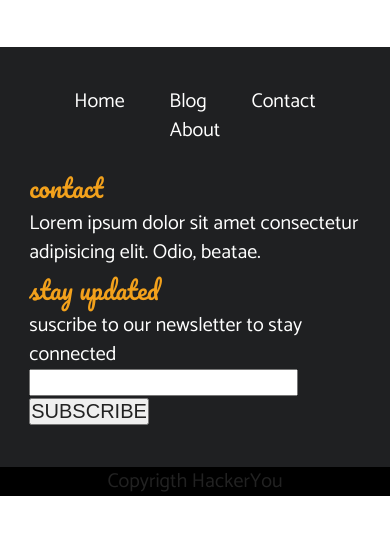
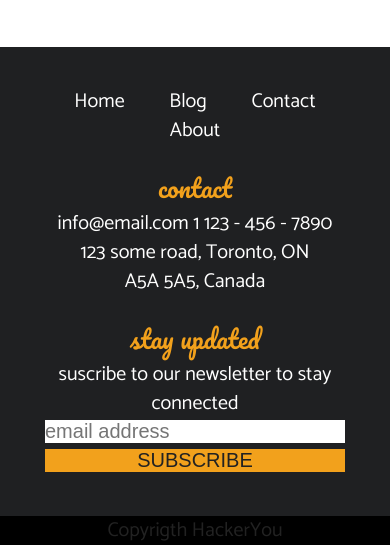
Before and after one commit to Mahsa-ash/mahsa-ashtari-project-one, a plain HTML site: page index.html in a window 390 px wide. Shown: the part 3037-3584 px from the top of the page. Before the commit the page ends 3535 px from the top, so only its background shows below. Drawn offline with Linux system fonts and the light colour scheme.

```diff
--- a/index.html
+++ b/index.html
@@ -86,14 +86,16 @@
             </nav>
             <div class="contact">
                 <h3>contact</h3>
-                <p>Lorem ipsum dolor sit amet consectetur adipisicing elit. Odio, beatae.</p>
+                <p>info@email.com 1 123 - 456 - 7890<br>
+                    123 some road, Toronto, ON<br>
+                    A5A 5A5, Canada</p>
             </div>
             <div class="stayUpdated">
                 <h3>stay updated</h3>
                 <form action="#"></form>
                     <label for="emailInput">suscribe to our newsletter to stay connected</label>
-                    <input type="email" id="emailInput">
-                    <input type="submit" value="SUBSCRIBE">
+                    <input type="email" class="email" id="emailInput" placeholder="email address">
+                    <input type="submit" class="submit" value="SUBSCRIBE">
             </div>
         </div>
         <div class="copyRight">
--- a/styles.css
+++ b/styles.css
@@ -143,7 +143,7 @@
 }
 input{
     padding:0;
-    display:inline;
+    border: none;
 }
 footer{
     background-color:#1F2022 ;
@@ -163,6 +163,12 @@
 .copyRight{
     background-color:black;
     text-align: center;
+}
+.email{
+    width: 300px;
+}
+.submit{
+    background-color:#F2A11C;
 }
 @media(max-width:1140px){
     .stayUpdated{
@@ -198,8 +204,13 @@
     display: none;
 }
 footer .wrapper{
+    text-align: center;
 
-}}
+}
+.contact{
+    margin-bottom: 20px;
+}
+}
 @media(max-width:650px){
     .meetAlisa .readMore{
         float:none;
@@ -225,8 +236,11 @@
 }
 
 }
-@media(max-width:450px){
+@media(max-width:478px){
     h1{
         font-size: 70px;
     }
+    .submit{
+        width: 300px;
+    }
 }
```
Also changed, not shown: 1 other file.
